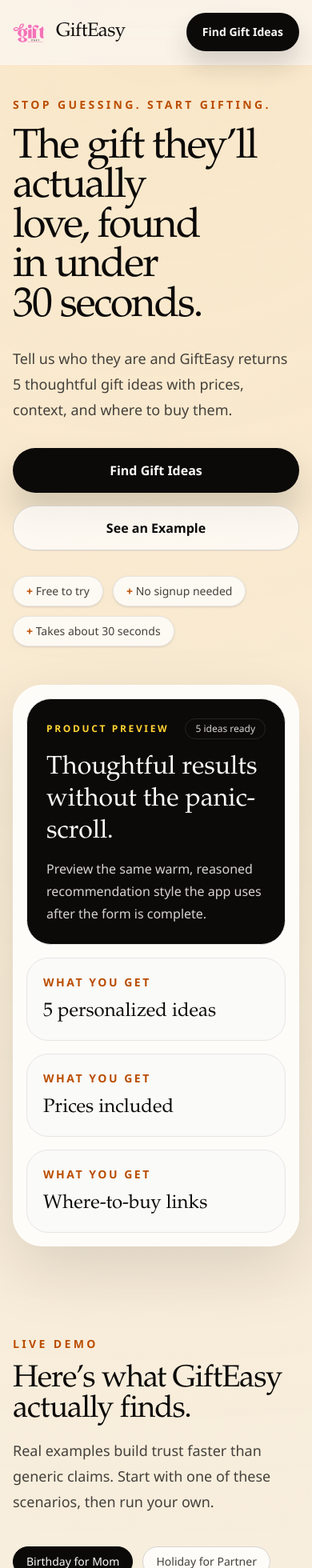
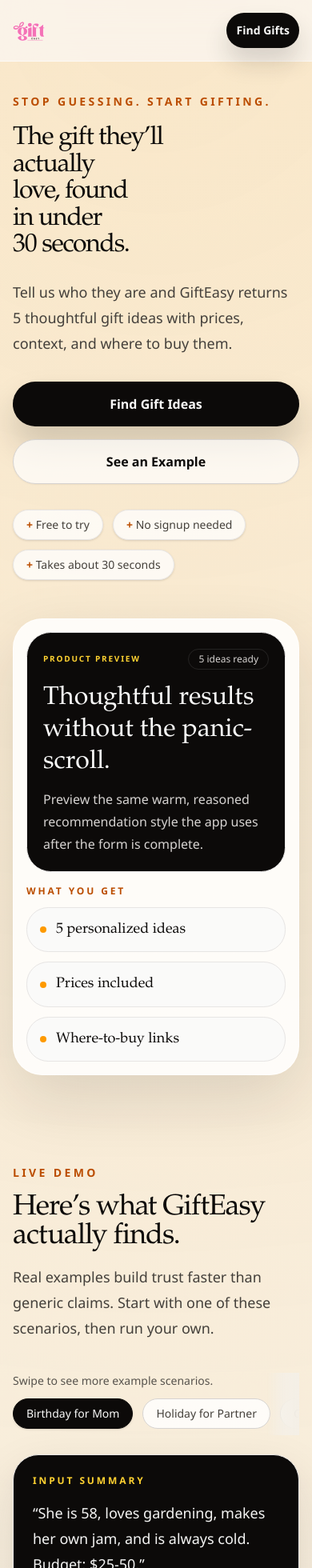
Before and after one commit to BuildTheWeb1/gift-easy-landing, a Next.js app: page / in a window 390 px wide. Shown: the top 1960 px of the page at 80% size. Built offline with nearby package versions, Linux system fonts and the light colour scheme.

Commit message:
desing tweeks

```diff
--- a/src/components/DemoTabs.tsx
+++ b/src/components/DemoTabs.tsx
@@ -81,10 +81,18 @@
 
 	return (
 		<div className="space-y-6">
+			<div className="relative">
+				<p
+					id="demo-tablist-hint"
+					className="mb-3 text-sm text-stone-600 sm:hidden"
+				>
+					Swipe to see more example scenarios.
+				</p>
 				<div
-				className="flex flex-wrap gap-3"
+					className="flex snap-x gap-3 overflow-x-auto pb-2 pr-8 [-ms-overflow-style:none] [scrollbar-width:none] [&::-webkit-scrollbar]:hidden"
 					role="tablist"
 					aria-label="Gift recommendation examples"
+					aria-describedby="demo-tablist-hint"
 				>
 					{scenarios.map((scenario, index) => {
 						const isActive = scenario.id === activeScenario.id;
@@ -104,7 +112,7 @@
 								onKeyDown={(event) => handleKeyDown(event, index, scenario.id)}
 								tabIndex={isActive ? 0 : -1}
 								className={cn(
-								"touch-manipulation rounded-full border px-4 py-2 text-sm font-medium transition-[background-color,border-color,color,box-shadow] duration-200 focus-visible:ring-2 focus-visible:ring-amber-500/60 focus-visible:ring-offset-2",
+									"shrink-0 snap-start touch-manipulation rounded-full border px-4 py-2 text-sm font-medium transition-[background-color,border-color,color,box-shadow] duration-200 focus-visible:ring-2 focus-visible:ring-amber-500/60 focus-visible:ring-offset-2",
 									isActive
 										? "border-stone-950 bg-stone-950 text-stone-50 shadow-sm"
 										: "border-stone-300 bg-white/80 text-stone-700 hover:border-stone-500 hover:bg-white",
@@ -114,6 +122,8 @@
 							</button>
 						);
 					})}
+				</div>
+				<div className="pointer-events-none absolute inset-y-0 right-0 w-10 bg-gradient-to-l from-[#f4efe6] via-[#f4efe6]/88 to-transparent" />
 			</div>
 
 			<div
@@ -142,12 +152,12 @@
 					</div>
 				</div>
 
-				<div className="rounded-[2rem] border border-stone-200 bg-white/92 p-4 shadow-[0_24px_60px_rgba(28,25,23,0.08)] sm:p-6">
+				<div className="min-w-0 overflow-hidden rounded-[2rem] border border-stone-200 bg-white/92 p-4 shadow-[0_24px_60px_rgba(28,25,23,0.08)] sm:p-6">
 					<div className="space-y-4">
 						{activeScenario.results.map((result) => (
 							<article
 								key={result.title}
-								className="rounded-[1.5rem] border border-stone-200 bg-stone-50 p-5"
+								className="w-full min-w-0 rounded-[1.5rem] border border-stone-200 bg-stone-50 p-5"
 							>
 								<p className="text-sm font-semibold uppercase tracking-[0.18em] text-amber-700">
 									Thoughtful Match
@@ -158,12 +168,12 @@
 								<p className="mt-3 text-pretty leading-7 text-stone-700">
 									{result.hook}
 								</p>
-								<div className="mt-4 flex items-center justify-between gap-4">
+								<div className="mt-4 flex flex-col items-start gap-3 sm:flex-row sm:items-center sm:justify-between">
 									<p className="font-semibold text-stone-950">{result.price}</p>
 									<Button
 										asChild
-										variant="ghost"
-										className="h-auto rounded-full px-0 text-sm font-semibold text-stone-950 hover:bg-transparent hover:text-amber-700"
+										variant="outline"
+										className="h-11 rounded-full border-stone-300 bg-white px-4 text-sm font-semibold text-stone-950 hover:border-stone-500 hover:bg-white"
 									>
 										<Link href={result.href}>Try this scenario</Link>
 									</Button>
--- a/src/components/LandingPage.tsx
+++ b/src/components/LandingPage.tsx
@@ -32,11 +32,12 @@
 
 	return (
 		<div className="space-y-6">
-			<div className="flex flex-wrap gap-3">
+			<div className="relative">
+				<div className="flex snap-x gap-3 overflow-x-auto pb-2 pr-8 [-ms-overflow-style:none] [scrollbar-width:none] [&::-webkit-scrollbar]:hidden">
 					{demoScenarios.map((scenario, index) => (
 						<span
 							key={scenario.id}
-						className={`rounded-full border px-4 py-2 text-sm font-medium ${
+							className={`shrink-0 snap-start rounded-full border px-4 py-2 text-sm font-medium ${
 								index === 0
 									? "border-stone-950 bg-stone-950 text-stone-50"
 									: "border-stone-300 bg-white/80 text-stone-700"
@@ -45,6 +46,8 @@
 							{scenario.label}
 						</span>
 					))}
+				</div>
+				<div className="pointer-events-none absolute inset-y-0 right-0 w-10 bg-gradient-to-l from-[#f4efe6] via-[#f4efe6]/88 to-transparent" />
 			</div>
 			<div className="grid gap-6 lg:grid-cols-[0.92fr_1.08fr]">
 				<div className="rounded-[2rem] border border-stone-200 bg-stone-950 p-6 text-stone-50 shadow-[0_24px_60px_rgba(28,25,23,0.12)]">
@@ -55,12 +58,12 @@
 						&ldquo;{fallbackScenario.input}&rdquo;
 					</p>
 				</div>
-				<div className="rounded-[2rem] border border-stone-200 bg-white/92 p-4 shadow-[0_24px_60px_rgba(28,25,23,0.08)] sm:p-6">
+				<div className="min-w-0 overflow-hidden rounded-[2rem] border border-stone-200 bg-white/92 p-4 shadow-[0_24px_60px_rgba(28,25,23,0.08)] sm:p-6">
 					<div className="space-y-4">
 						{fallbackScenario.results.map((result) => (
 							<article
 								key={result.title}
-								className="rounded-[1.5rem] border border-stone-200 bg-stone-50 p-5"
+								className="w-full min-w-0 rounded-[1.5rem] border border-stone-200 bg-stone-50 p-5"
 							>
 								<p className="text-sm font-semibold uppercase tracking-[0.18em] text-amber-700">
 									Thoughtful Match
@@ -96,10 +99,10 @@
 				Skip to content
 			</a>
 			<header className="sticky top-0 z-40 border-b border-white/55 bg-[#faf6ef]/80 backdrop-blur-xl">
-				<div className="mx-auto flex max-w-6xl items-center justify-between gap-4 px-4 py-4 sm:px-6 lg:px-8">
+				<div className="mx-auto flex max-w-6xl items-center justify-between gap-3 px-4 py-4 sm:gap-4 sm:px-6 lg:px-8">
 					<Link
 						href="/"
-						className="flex items-center gap-3 rounded-full focus-visible:ring-2 focus-visible:ring-amber-500/60 focus-visible:ring-offset-2"
+						className="min-w-0 flex items-center gap-3 rounded-full focus-visible:ring-2 focus-visible:ring-amber-500/60 focus-visible:ring-offset-2"
 					>
 						<Image
 							src="/GiftEasy-logo.svg"
@@ -108,14 +111,19 @@
 							height={42}
 							priority
 						/>
-						<span className="font-display text-2xl tracking-tight">GiftEasy</span>
+						<span className="hidden font-display text-2xl tracking-tight sm:inline">
+							GiftEasy
+						</span>
 					</Link>
 					<Button
 						asChild
 						size="lg"
-						className="h-12 rounded-full bg-stone-950 px-5 text-sm font-semibold text-stone-50 shadow-[0_18px_30px_rgba(28,25,23,0.16)] hover:bg-stone-800"
+						className="h-11 rounded-full bg-stone-950 px-3 text-sm font-semibold text-stone-50 shadow-[0_18px_30px_rgba(28,25,23,0.16)] hover:bg-stone-800 sm:h-12 sm:px-5"
 					>
-						<Link href={primaryCtaHref}>Find Gift Ideas</Link>
+						<Link href={primaryCtaHref}>
+							<span className="sm:hidden">Find Gifts</span>
+							<span className="hidden sm:inline">Find Gift Ideas</span>
+						</Link>
 					</Button>
 				</div>
 			</header>
@@ -126,7 +134,7 @@
 							<p className="text-sm font-semibold uppercase tracking-[0.24em] text-amber-700">
 								Stop guessing. Start gifting.
 							</p>
-							<h1 className="mt-5 max-w-[12ch] text-balance font-display text-[clamp(3.25rem,7vw,6.1rem)] leading-[0.95] tracking-[-0.04em]">
+							<h1 className="mt-5 max-w-[12ch] text-balance font-display text-[clamp(2rem,7vw,6.1rem)] leading-[1.05] tracking-[-0.04em]">
 								The gift they&rsquo;ll actually love, found in under 30 seconds.
 							</h1>
 							<p className="mt-6 max-w-2xl text-pretty text-lg leading-8 text-stone-700">
@@ -164,9 +172,9 @@
 						<div className="relative">
 							<div className="absolute inset-x-8 top-8 -z-10 h-48 rounded-full bg-amber-200/45 blur-3xl" />
 							<div className="rounded-[2.3rem] border border-white/65 bg-white/84 p-4 shadow-[0_30px_80px_rgba(28,25,23,0.13)] sm:p-6">
-								<div className="rounded-[1.9rem] border border-stone-200 bg-stone-950 p-6 text-stone-50">
+								<div className="rounded-[1.9rem] border border-stone-200 bg-stone-950 p-5 text-stone-50 sm:p-6">
 									<div className="flex items-center justify-between gap-3">
-										<p className="text-xs font-semibold uppercase tracking-[0.22em] text-amber-300">
+										<p className="whitespace-nowrap text-[10px] font-semibold uppercase tracking-[0.18em] text-amber-300 sm:text-xs sm:tracking-[0.22em]">
 											Product Preview
 										</p>
 										<span className="rounded-full border border-white/10 px-3 py-1 text-xs text-stone-300">
@@ -181,17 +189,20 @@
 										after the form is complete.
 									</p>
 								</div>
-								<div className="mt-4 grid gap-4 sm:grid-cols-2">
+								<div className="mt-4">
+									<h3 className="text-xs font-semibold uppercase tracking-[0.24em] text-amber-700">
+										What you get
+									</h3>
+								</div>
+								<div className="mt-3 grid gap-3 sm:grid-cols-2">
 									{heroStats.map((item, index) => (
 										<div
 											key={item}
 											className={index === 0 ? "sm:col-span-2" : undefined}
 										>
-											<div className="rounded-[1.7rem] border border-stone-200 bg-stone-50 p-5">
-												<p className="text-sm font-semibold uppercase tracking-[0.18em] text-amber-700">
-													What you get
-												</p>
-												<p className="mt-3 font-display text-2xl leading-tight">
+											<div className="rounded-[1.7rem] border border-stone-200 bg-stone-50 p-4 sm:p-5">
+												<p className="flex items-center gap-3 font-display text-lg leading-tight sm:text-[1.35rem]">
+													<span className="inline-block size-2 rounded-full bg-amber-500" />
 													{item}
 												</p>
 											</div>
@@ -211,7 +222,7 @@
 							<p className="text-sm font-semibold uppercase tracking-[0.24em] text-amber-700">
 								Live Demo
 							</p>
-							<h2 className="mt-4 text-balance font-display text-[clamp(2.4rem,5vw,4rem)] leading-[0.98] tracking-[-0.03em]">
+							<h2 className="mt-4 text-balance font-display text-[clamp(2.25rem,4.8vw,3.7rem)] leading-[1] tracking-[-0.03em]">
 								Here&rsquo;s what GiftEasy actually finds.
 							</h2>
 							<p className="mt-4 text-pretty text-lg leading-8 text-stone-700">
@@ -228,7 +239,7 @@
 							<Button
 								asChild
 								size="lg"
-								className="h-14 rounded-full bg-amber-400 px-7 text-base font-semibold text-stone-950 hover:bg-amber-300"
+								className="h-14 rounded-full bg-stone-950 px-7 text-base font-semibold text-stone-50 hover:bg-stone-800"
 							>
 								<Link href={primaryCtaHref}>Get Ideas Like These</Link>
 							</Button>
@@ -241,7 +252,7 @@
 							<p className="text-sm font-semibold uppercase tracking-[0.24em] text-amber-700">
 								How It Works
 							</p>
-							<h2 className="mt-4 text-balance font-display text-[clamp(2.35rem,4vw,3.7rem)] leading-[1] tracking-[-0.03em]">
+							<h2 className="mt-4 text-balance font-display text-[clamp(2.15rem,3.8vw,3.25rem)] leading-[1.02] tracking-[-0.03em]">
 								Short form in. Strong gift ideas out.
 							</h2>
 						</div>
@@ -272,7 +283,7 @@
 							<p className="text-sm font-semibold uppercase tracking-[0.24em] text-amber-700">
 								We&rsquo;ve All Been There
 							</p>
-							<h2 className="mt-4 text-balance font-display text-[clamp(2.35rem,4vw,3.8rem)] leading-[1] tracking-[-0.03em]">
+							<h2 className="mt-4 text-balance font-display text-[clamp(2.2rem,3.9vw,3.35rem)] leading-[1.02] tracking-[-0.03em]">
 								GiftEasy was built for the awkward, last-minute, impossible cases.
 							</h2>
 						</div>
@@ -309,7 +320,7 @@
 								<p className="text-sm font-semibold uppercase tracking-[0.24em] text-amber-300">
 									Social Proof
 								</p>
-								<h2 className="mt-4 text-balance font-display text-[clamp(2.3rem,4vw,3.6rem)] leading-[1] tracking-[-0.03em]">
+								<h2 className="mt-4 text-balance font-display text-[clamp(2.15rem,3.8vw,3.2rem)] leading-[1.02] tracking-[-0.03em]">
 									People are finding better gifts, faster.
 								</h2>
 								<div className="mt-8 grid gap-4 sm:grid-cols-3 lg:grid-cols-1">
@@ -332,12 +343,17 @@
 										key={testimonial.name}
 										className="flex h-full flex-col rounded-[1.8rem] border border-white/12 bg-white/6 p-6"
 									>
+										<p aria-hidden="true" className="text-sm tracking-[0.2em] text-amber-300">
+											★★★★★
+										</p>
+										<p className="sr-only">Five-star feedback</p>
 										<p className="flex-1 text-pretty leading-7 text-stone-100">
 											&ldquo;{testimonial.quote}&rdquo;
 										</p>
-										<p className="mt-6 text-sm font-semibold uppercase tracking-[0.18em] text-amber-300">
+										<p className="mt-6 text-sm font-semibold text-stone-50">
 											{testimonial.name}
 										</p>
+										<p className="mt-1 text-sm text-stone-400">{testimonial.source}</p>
 									</article>
 								))}
 							</div>
@@ -350,7 +366,7 @@
 							<p className="text-sm font-semibold uppercase tracking-[0.24em] text-amber-700">
 								Occasions
 							</p>
-							<h2 className="mt-4 text-balance font-display text-[clamp(2.35rem,4vw,3.8rem)] leading-[1] tracking-[-0.03em]">
+							<h2 className="mt-4 text-balance font-display text-[clamp(2.05rem,3.6vw,3rem)] leading-[1.03] tracking-[-0.03em]">
 								Gift ideas for every moment that matters.
 							</h2>
 						</div>
@@ -365,12 +381,11 @@
 										{item.label}
 									</p>
 									<p className="mt-3 text-sm leading-6 text-stone-600">
-										Start with {item.occasion}
-										{item.relationship ? ` for ${item.relationship.toLowerCase()}` : ""}.
+										{item.description}
 									</p>
-									<p className="mt-5 text-sm font-semibold text-amber-700">
-										Open the form
-									</p>
+									<span className="mt-5 inline-flex h-11 items-center rounded-full border border-stone-300 bg-white px-4 text-sm font-semibold text-stone-950 transition-colors duration-200 group-hover:border-stone-500">
+										Open the form &rarr;
+									</span>
 								</Link>
 							))}
 						</div>
@@ -382,7 +397,7 @@
 							<p className="text-sm font-semibold uppercase tracking-[0.24em] text-amber-700">
 								FAQ
 							</p>
-							<h2 className="mt-4 text-balance font-display text-[clamp(2.35rem,4vw,3.8rem)] leading-[1] tracking-[-0.03em]">
+							<h2 className="mt-4 text-balance font-display text-[clamp(2rem,3.5vw,2.9rem)] leading-[1.03] tracking-[-0.03em]">
 								Questions? We&rsquo;ve got answers.
 							</h2>
 						</div>
@@ -414,7 +429,7 @@
 						<p className="text-sm font-semibold uppercase tracking-[0.24em] text-amber-700">
 							Ready When You Are
 						</p>
-						<h2 className="mx-auto mt-4 max-w-3xl text-balance font-display text-[clamp(2.4rem,4vw,3.9rem)] leading-[1] tracking-[-0.03em]">
+						<h2 className="mx-auto mt-4 max-w-3xl text-balance font-display text-[clamp(2.2rem,3.8vw,3.4rem)] leading-[1.02] tracking-[-0.03em]">
 							Your person deserves a gift that means something.
 						</h2>
 						<p className="mx-auto mt-4 max-w-2xl text-pretty text-lg leading-8 text-stone-700">
@@ -442,6 +457,26 @@
 						<p className="mt-2 text-sm text-stone-600">
 							Made for better gift-giving, not more guesswork.
 						</p>
+						<div className="mt-4 flex flex-wrap gap-3 text-sm text-stone-600">
+							<Link
+								href="https://www.producthunt.com/products/gift-easy"
+								className="rounded-full border border-stone-200 bg-white/70 px-4 py-2 transition-colors duration-200 hover:text-stone-950 focus-visible:ring-2 focus-visible:ring-amber-500/60 focus-visible:ring-offset-2"
+							>
+								Product Hunt
+							</Link>
+							<Link
+								href="https://trustmrr.com/startup/gifteasy"
+								className="rounded-full border border-stone-200 bg-white/70 px-4 py-2 transition-colors duration-200 hover:text-stone-950 focus-visible:ring-2 focus-visible:ring-amber-500/60 focus-visible:ring-offset-2"
+							>
+								TrustMRR
+							</Link>
+							<Link
+								href="https://x.com/buildtheweb1"
+								className="rounded-full border border-stone-200 bg-white/70 px-4 py-2 transition-colors duration-200 hover:text-stone-950 focus-visible:ring-2 focus-visible:ring-amber-500/60 focus-visible:ring-offset-2"
+							>
+								X / Updates
+							</Link>
+						</div>
 					</div>
 					<div className="flex flex-wrap gap-4 text-sm text-stone-600">
 						{footerLinks.map((item) => (
```
Also changed, not shown: src/app/data/landingPageData.ts (+16 -0 lines), 1 other file (tests, documents, lock files or other folders). Lines whose indentation alone changed are shown as unchanged.
